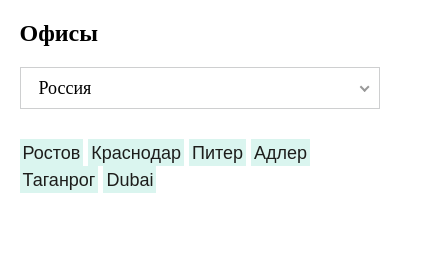
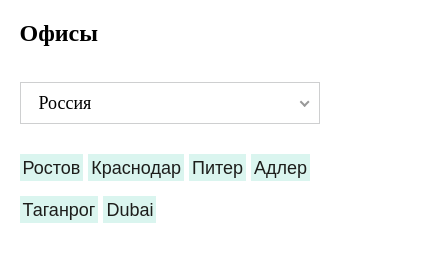
Before and after one commit to IamLeha/mapKasp, a plain HTML site: page index.html in a window 390 px wide. Shown: the whole page, 428 px wide, since content can reach past the window. Drawn offline with Linux system fonts and the light colour scheme.

Commit message:
version 2

```diff
--- a/main.css
+++ b/main.css
@@ -16,7 +16,7 @@ body {
 }
 
 .select-container{
-    margin-bottom: 15px;
+    margin: 15px 0px;
 }
 
 .btnSelect-container{
@@ -35,6 +35,7 @@ body {
     transition: all 0.3s ease;
     border: none;
     color: #1D1D1B;
+    margin-top: 15px;
 }
 
 .btnSelect:focus{
@@ -96,11 +97,9 @@ body {
         width: 90%;
     }
 
-    .btnSelect-container{
-        margin-top: 15px;
-    }
 }
 
 @media screen and (max-width:576px){
-
+    .nice-select{
+        width: 300px !important;
 }
```
